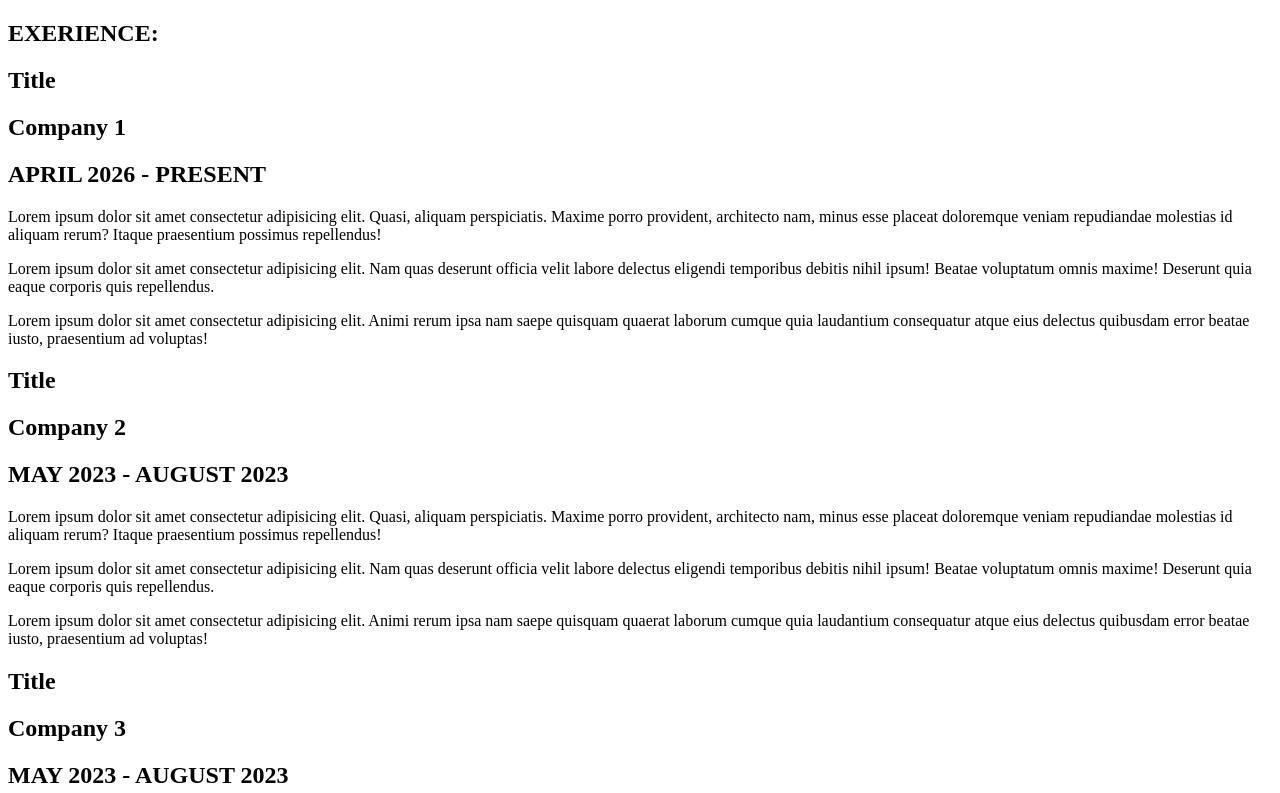
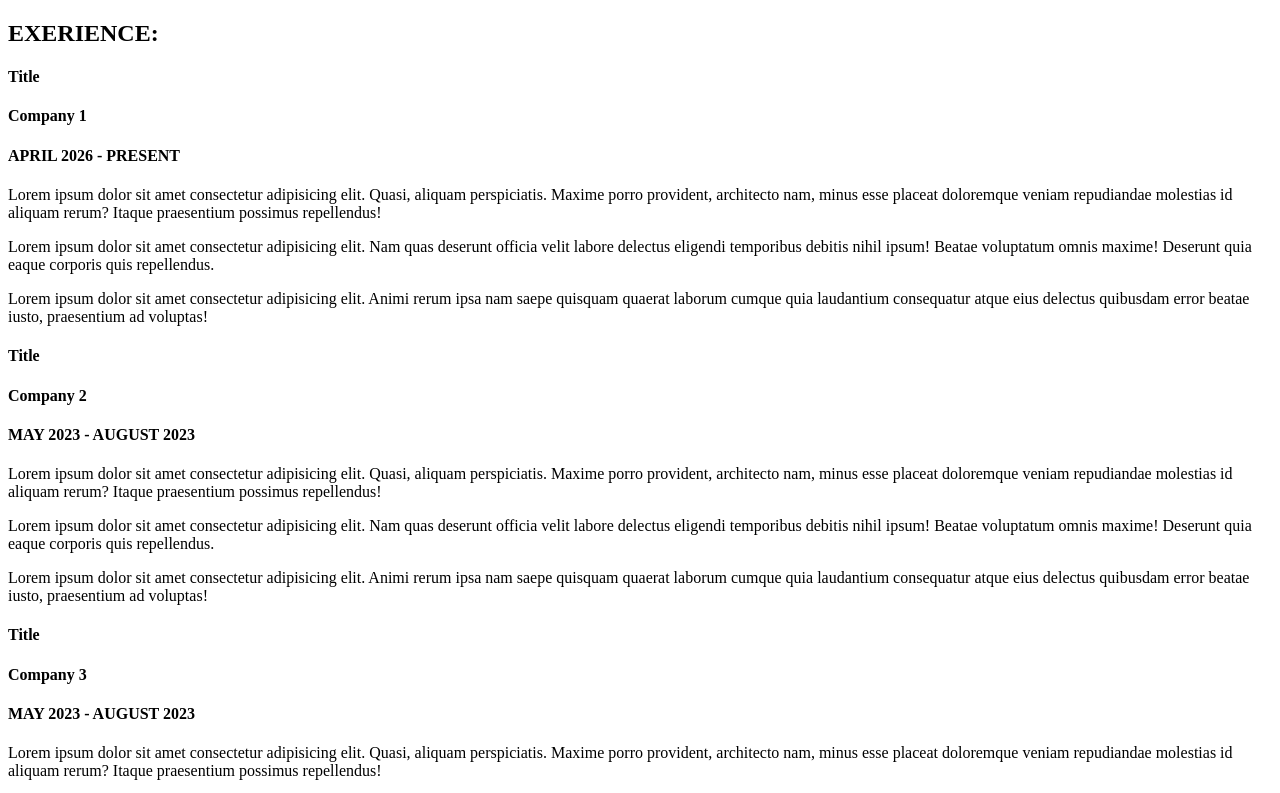
Before and after one commit to r-boylan/portfolio, a plain HTML site: page resume/index.html in a window 1280 px wide. Shown: the top 793 px of the page. Drawn offline with Linux system fonts and the light colour scheme.

Commit message:
Updated text size

```diff
--- a/resume/index.html
+++ b/resume/index.html
@@ -9,25 +9,25 @@
     <section>
         <h1>EXERIENCE:</h1>
 
-        <h2>Title</h2>
-        <h2>Company 1</h2>
-        <h2>APRIL 2026 - PRESENT</h2>
+        <h4>Title</h4>
+        <h4>Company 1</h4>
+        <h4>APRIL 2026 - PRESENT</h4>
         <p>Lorem ipsum dolor sit amet consectetur adipisicing elit. Quasi, aliquam perspiciatis. Maxime porro provident, architecto nam, minus esse placeat doloremque veniam repudiandae molestias id aliquam rerum? Itaque praesentium possimus repellendus!</p>
         <p>Lorem ipsum dolor sit amet consectetur adipisicing elit. Nam quas deserunt officia velit labore delectus eligendi temporibus debitis nihil ipsum! Beatae voluptatum omnis maxime! Deserunt quia eaque corporis quis repellendus.</p>
         <p>Lorem ipsum dolor sit amet consectetur adipisicing elit. Animi rerum ipsa nam saepe quisquam quaerat laborum cumque quia laudantium consequatur atque eius delectus quibusdam error beatae iusto, praesentium ad voluptas!</p>
         </section>
 
-        <h2>Title</h2>
-        <h2>Company 2</h2>
-        <h2>MAY 2023 - AUGUST 2023</h2>
+        <h4>Title</h4>
+        <h4>Company 2</h4>
+        <h4>MAY 2023 - AUGUST 2023</h4>
         <p>Lorem ipsum dolor sit amet consectetur adipisicing elit. Quasi, aliquam perspiciatis. Maxime porro provident, architecto nam, minus esse placeat doloremque veniam repudiandae molestias id aliquam rerum? Itaque praesentium possimus repellendus!</p>
         <p>Lorem ipsum dolor sit amet consectetur adipisicing elit. Nam quas deserunt officia velit labore delectus eligendi temporibus debitis nihil ipsum! Beatae voluptatum omnis maxime! Deserunt quia eaque corporis quis repellendus.</p>
         <p>Lorem ipsum dolor sit amet consectetur adipisicing elit. Animi rerum ipsa nam saepe quisquam quaerat laborum cumque quia laudantium consequatur atque eius delectus quibusdam error beatae iusto, praesentium ad voluptas!</p>
         </section>
 
-        <h2>Title</h2>
-        <h2>Company 3</h2>
-        <h2>MAY 2023 - AUGUST 2023</h2>
+        <h4>Title</h4>
+        <h4>Company 3</h4>
+        <h4>MAY 2023 - AUGUST 2023</h4>
         <p>Lorem ipsum dolor sit amet consectetur adipisicing elit. Quasi, aliquam perspiciatis. Maxime porro provident, architecto nam, minus esse placeat doloremque veniam repudiandae molestias id aliquam rerum? Itaque praesentium possimus repellendus!</p>
         <p>Lorem ipsum dolor sit amet consectetur adipisicing elit. Nam quas deserunt officia velit labore delectus eligendi temporibus debitis nihil ipsum! Beatae voluptatum omnis maxime! Deserunt quia eaque corporis quis repellendus.</p>
         <p>Lorem ipsum dolor sit amet consectetur adipisicing elit. Animi rerum ipsa nam saepe quisquam quaerat laborum cumque quia laudantium consequatur atque eius delectus quibusdam error beatae iusto, praesentium ad voluptas!</p>
```
